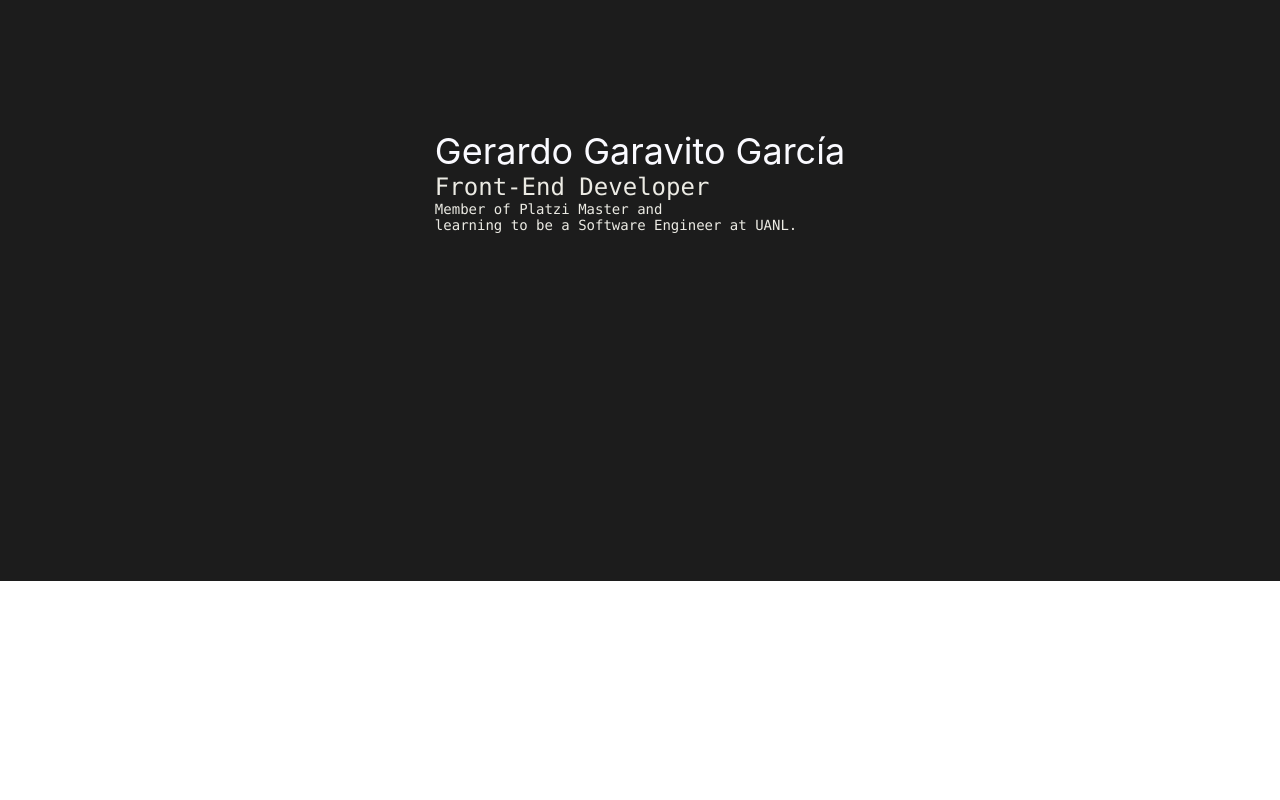
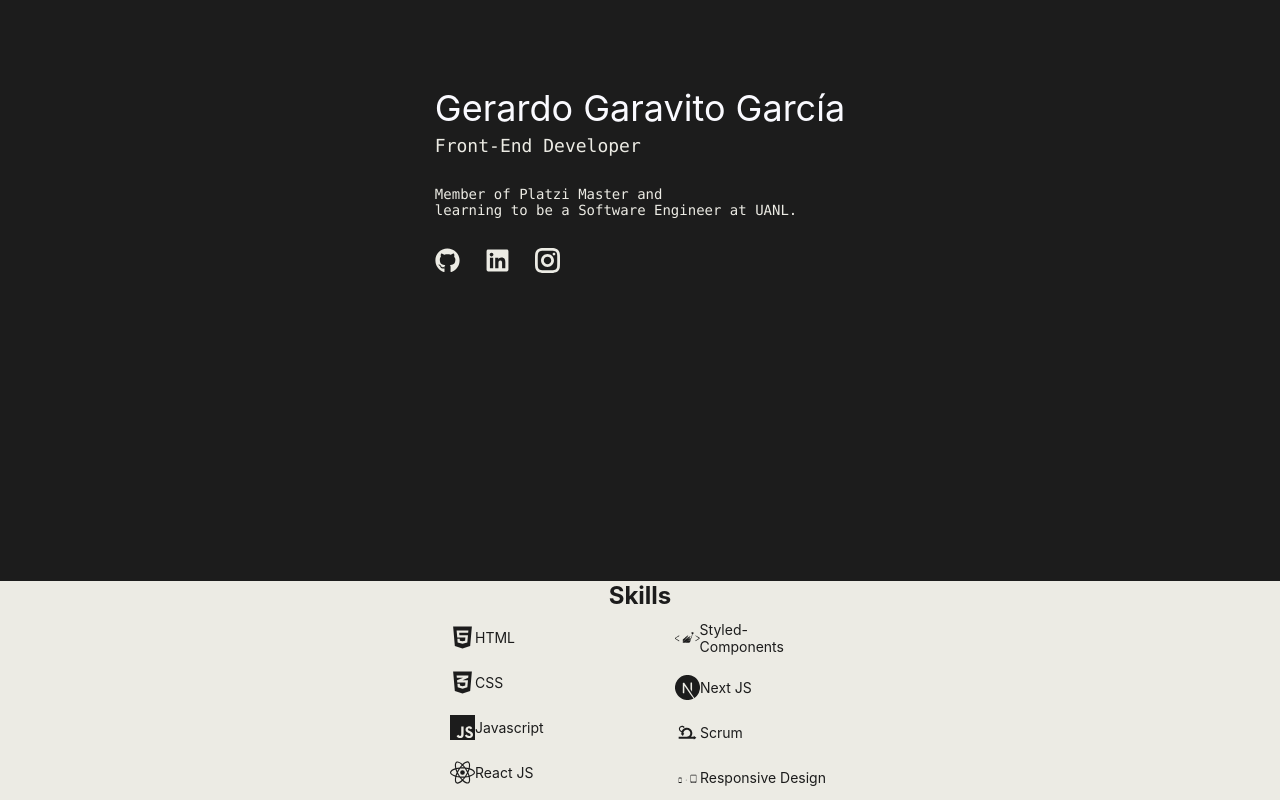
Before and after one commit to gerardogaravito/gera_web, a Next.js app: page / in a window 1280 px wide. Shown: the part 219-1019 px from the top of the page. Before the commit the page ends 800 px from the top, so only its background shows below. Built offline with nearby package versions, Linux system fonts and the light colour scheme.

Commit message:
Started and almost finished the Skills section

```diff
--- a/components/Header/index.js
+++ b/components/Header/index.js
@@ -1,4 +1,7 @@
-import { Container, Info, Name, Profession, Bio } from './styles'
+import { Container, Info, Name, Profession, Bio, Network, Anchor } from './styles'
+import { FaGithub, FaLinkedin } from "react-icons/fa";
+import { GrInstagram } from "react-icons/gr";
+import { colors } from '../../globalStyles/stylesVariables'
 
 export const Header = () => {
 
@@ -31,6 +34,17 @@ export const Header = () => {
         <Name>{personal.name} {personal.dadlast} {personal.momlast}</Name>
         <Profession>{personal.profession}</Profession>
         <Bio>Member of Platzi Master and <br/>learning to be a Software Engineer at UANL.</Bio>
+        <Network>
+          <Anchor href={personal.contact.github} target='_blank' alt='Git Hub'>
+            <FaGithub color={colors.main} size='25px'/>
+          </Anchor>
+          <Anchor href={personal.contact.linkedin} target='_blank' alt='Linkedin'>
+            <FaLinkedin color={colors.main} size='25px'/>
+          </Anchor>
+          <Anchor href={personal.contact.instagram} target='_blank' alt='Instagram'>
+            <GrInstagram color={colors.main} size='25px'/>
+          </Anchor>
+        </Network>
       </Info>
     </Container>
   )
--- a/components/Header/styles.js
+++ b/components/Header/styles.js
@@ -16,13 +16,26 @@ export const Info = styled.div`
 
 export const Name = styled.h1`
   color: ${colors.white};
+  margin-bottom: 5px;
 `
-export const Profession = styled.h2`
+export const Profession = styled.h3`
   color: ${colors.main};
   font-family: ${fonts.font_mono};
+  margin-bottom: 30px;
 `
 
 export const Bio = styled.p`
   color: ${colors.main};
   font-family: ${fonts.font_mono};
+  margin-bottom: 30px;
 `
+
+export const Network = styled.div`
+  width: 125px;
+  display: flex;
+  justify-content: space-between;
+`
+
+export const Anchor = styled.a`
+
+`
--- /dev/null
+++ b/components/Skills/index.js
@@ -0,0 +1,34 @@
+import { Container, Section, Title, Skill } from './styles'
+import { FaHtml5, FaCss3Alt } from 'react-icons/fa'
+import { SiJavascript, SiReact, SiStyledComponents, SiNextDotJs } from 'react-icons/si'
+import { DiScrum, DiResponsive } from 'react-icons/di'
+
+export const Skills = () => {
+
+  const skills = [
+    'HTML',
+    'CSS',
+    'Javascript',
+    'React JS',
+    'Styled-Components',
+    'Next JS',
+    'Scrum',
+    'Responsive Design'
+  ]
+
+  return(
+    <Section>
+      <Title>Skills</Title>
+      <Container>
+        <Skill><FaHtml5 size='25px' />{skills[0]}</Skill>
+        <Skill><FaCss3Alt size='25px' />{skills[1]}</Skill>
+        <Skill><SiJavascript size='25px' />{skills[2]}</Skill>
+        <Skill><SiReact size='25px' />{skills[3]}</Skill>
+        <Skill><SiStyledComponents size='25px' />{skills[4]}</Skill>
+        <Skill><SiNextDotJs size='25px' />{skills[5]}</Skill>
+        <Skill><DiScrum size='25px' />{skills[6]}</Skill>
+        <Skill><DiResponsive size='25px' />{skills[7]}</Skill>
+      </Container>
+    </Section>
+  )
+}
--- /dev/null
+++ b/components/Skills/styles.js
@@ -0,0 +1,37 @@
+import styled from 'styled-components'
+
+import { colors } from '../../globalStyles/stylesVariables'
+
+export const Section = styled.section`
+  background-color: ${colors.main};
+  width: 100%;
+  display: flex;
+  flex-direction: column;
+  justify-content: center;
+  align-items: center;
+`
+
+export const Container = styled.div`
+  height: 190px;
+  width: 450px;
+  display: flex;
+  overflow: hidden;
+  flex-direction: column;
+  flex-wrap: wrap;
+  align-items: center;
+  justify-content: center;
+`
+
+export const Title = styled.h2`
+  color: ${colors.black};
+  font-weight: bold;
+`
+
+
+export const Skill = styled.p`
+  color: ${colors.black};
+  width: 155px;
+  display: flex;
+  align-items: center;
+  margin: 10px 20px;
+`
--- a/package.json
+++ b/package.json
@@ -15,6 +15,7 @@
     "next": "^10.0.3",
     "react": "^17.0.1",
     "react-dom": "^17.0.1",
+    "react-icons": "^4.1.0",
     "styled-components": "^5.2.1"
   }
 }
--- a/pages/index.js
+++ b/pages/index.js
@@ -2,6 +2,7 @@ import React,{ useState, useEffect } from 'react'
 // import Context  from '../Context'
 
 import { Header } from '../components/Header'
+import { Skills } from '../components/Skills'
 
 
 const Home = () => {
@@ -22,7 +23,10 @@ const Home = () => {
   // console.log(state)
 
   return (
-    <Header />
+    <React.Fragment>
+      <Header />
+      <Skills />
+    </React.Fragment>
   )
 }
 
```
Also changed, not shown: 1 other file (tests, documents, lock files or other folders).
